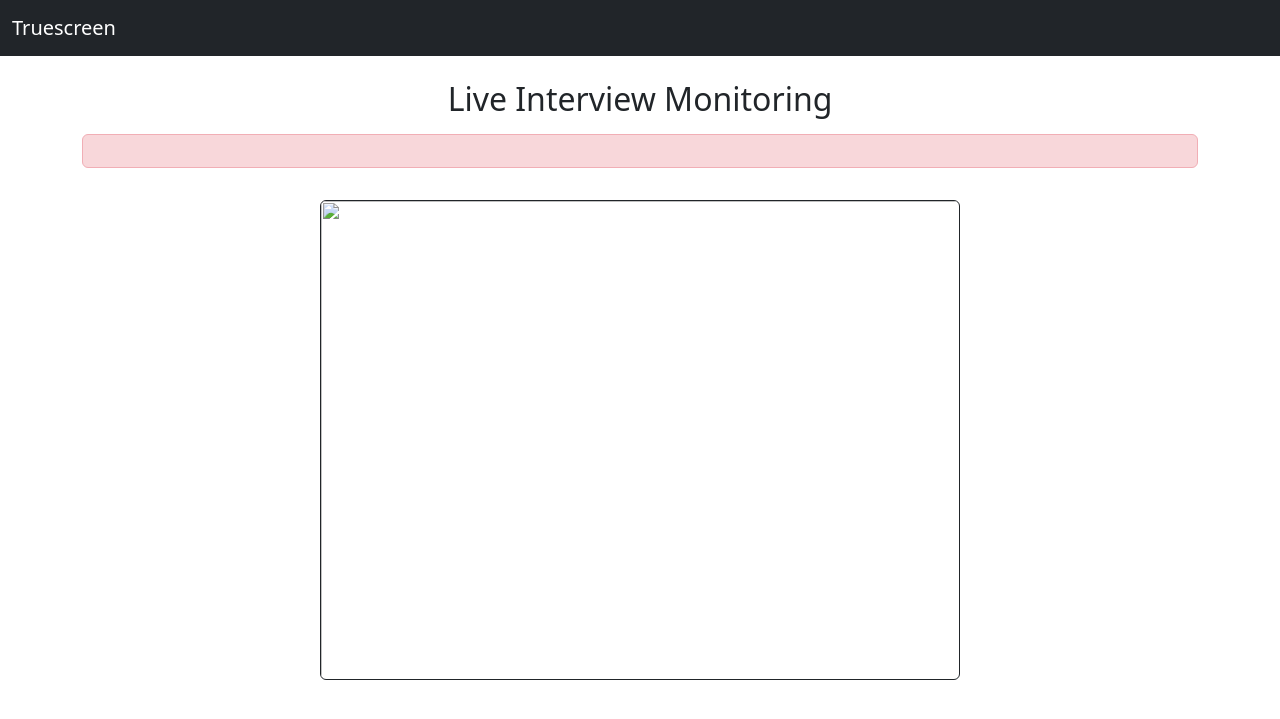
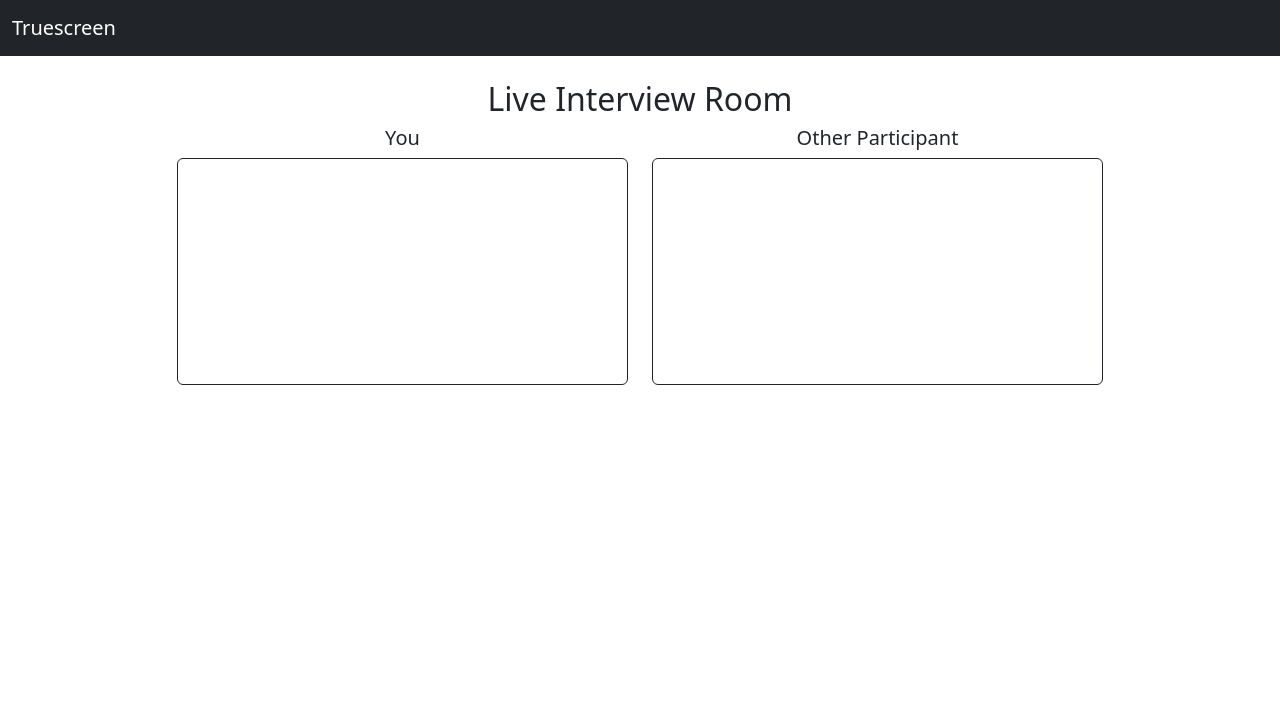
Before and after one commit to sampadapansare/truescreen, a Flask app: template templates/video.html in a window 1280 px wide. Shown: the top 719 px of the page. Run offline with Flask 3, Linux system fonts and the light colour scheme; the template is opened without the code that fills it: most values are stand-ins (such as "Sample title", 1, 10 or a date in 2020); some libraries are stand-ins or nearby versions.

Commit message:
video.html

```diff
--- a/templates/video.html
+++ b/templates/video.html
@@ -1,24 +1,12 @@
 <!DOCTYPE html>
 <html lang="en">
 <head>
-    <meta charset="UTF-8">
-    <meta name="viewport" content="width=device-width, initial-scale=1.0">
+  <meta charset="UTF-8" />
+  <meta name="viewport" content="width=device-width, initial-scale=1.0"/>
   <title>Live Interview</title>
-    <link href="https://cdn.jsdelivr.net/npm/bootstrap@5.3.0/dist/css/bootstrap.min.css" rel="stylesheet">
+  <link href="https://cdn.jsdelivr.net/npm/bootstrap@5.3.0/dist/css/bootstrap.min.css" rel="stylesheet"/>
   <script src="https://cdn.jsdelivr.net/npm/bootstrap@5.3.0/dist/js/bootstrap.bundle.min.js"></script>
-
-    <script>
-        async function fetchAlert() {
-            try {
-                const response = await fetch('/alert_status');
-                const data = await response.json();
-                document.getElementById('alert-box').innerText = data.message;
-            } catch (err) {
-                console.error("Alert fetch error:", err);
-            }
-        }
-        setInterval(fetchAlert, 1000);
-    </script>
+  <script src="https://cdn.socket.io/4.5.4/socket.io.min.js"></script>
 </head>
 <body>
   <nav class="navbar navbar-dark bg-dark">
@@ -28,9 +16,87 @@
   </nav>
 
   <div class="container mt-4 text-center">
-        <h2>Live Interview Monitoring</h2>
-        <div id="alert-box" class="alert alert-danger mt-3"></div>
-        <img src="{{ url_for('video_feed') }}" width="640" height="480" class="mt-3 border border-dark rounded">
+    <h2>Live Interview Room</h2>
+    <div class="row justify-content-center">
+      <div class="col-md-5">
+        <h5>You</h5>
+        <video id="localVideo" autoplay muted class="border border-dark rounded" width="100%"></video>
       </div>
+      <div class="col-md-5">
+        <h5>Other Participant</h5>
+        <video id="remoteVideo" autoplay class="border border-dark rounded" width="100%"></video>
+      </div>
+    </div>
+  </div>
+
+  <script>
+    const socket = io();
+    const roomId = "{{ room_id }}";  // Flask should pass this in render_template
+
+    let localStream, peerConnection;
+    const config = {
+      iceServers: [{ urls: 'stun:stun.l.google.com:19302' }]
+    };
+
+    const localVideo = document.getElementById("localVideo");
+    const remoteVideo = document.getElementById("remoteVideo");
+
+    async function init() {
+      localStream = await navigator.mediaDevices.getUserMedia({ video: true, audio: true });
+      localVideo.srcObject = localStream;
+      socket.emit('join', roomId);
+    }
+
+    socket.on('joined', () => {
+      createPeer(true);
+    });
+
+    socket.on('other-joined', () => {
+      createPeer(false);
+    });
+
+    socket.on('offer', async (offer) => {
+      if (!peerConnection) createPeer(false);
+      await peerConnection.setRemoteDescription(new RTCSessionDescription(offer));
+      const answer = await peerConnection.createAnswer();
+      await peerConnection.setLocalDescription(answer);
+      socket.emit('answer', answer, roomId);
+    });
+
+    socket.on('answer', async (answer) => {
+      await peerConnection.setRemoteDescription(new RTCSessionDescription(answer));
+    });
+
+    socket.on('candidate', async (candidate) => {
+      if (peerConnection) {
+        await peerConnection.addIceCandidate(new RTCIceCandidate(candidate));
+      }
+    });
+
+    function createPeer(isInitiator) {
+      peerConnection = new RTCPeerConnection(config);
+      localStream.getTracks().forEach(track => peerConnection.addTrack(track, localStream));
+
+      peerConnection.onicecandidate = (event) => {
+        if (event.candidate) {
+          socket.emit('candidate', event.candidate, roomId);
+        }
+      };
+
+      peerConnection.ontrack = (event) => {
+        remoteVideo.srcObject = event.streams[0];
+      };
+
+      if (isInitiator) {
+        peerConnection.createOffer()
+          .then(offer => {
+            peerConnection.setLocalDescription(offer);
+            socket.emit('offer', offer, roomId);
+          });
+      }
+    }
+
+    init();
+  </script>
 </body>
 </html>
```
Lines whose indentation alone changed are shown as unchanged.
